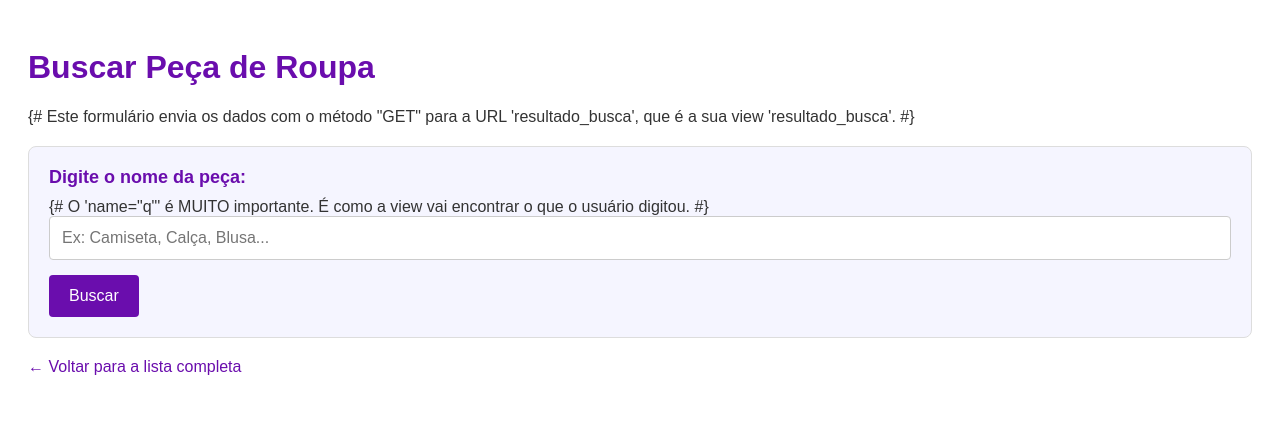
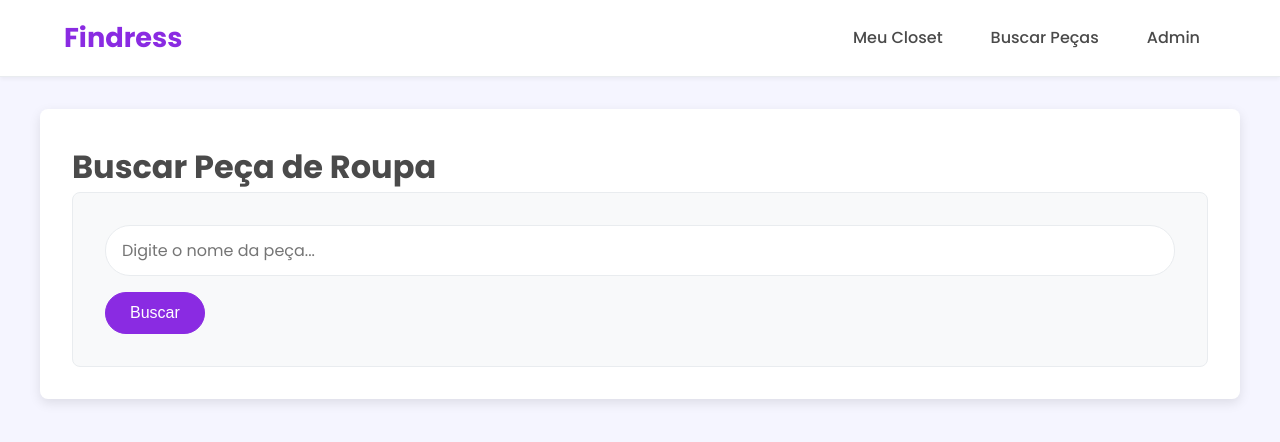
Before and after one commit to Morpheus90s/ENG4021-Grupo_1, a Django app: page /busca/ in a window 1280 px wide. Shown: the top 442 px of the page. Run offline with Django 5.2, Linux system fonts and the light colour scheme.

Commit message:
correções e finalização da consultas

```diff
--- /dev/null
+++ b/findress_site/closet/templates/closet/base.html
@@ -0,0 +1,28 @@
+
+{% load static %}
+<!DOCTYPE html>
+<html lang="pt-br">
+<head>
+    <meta charset="UTF-8">
+    <meta name="viewport" content="width=device-width, initial-scale=1.0">
+    <title>{% block title %}Findress{% endblock %}</title>
+    <link rel="stylesheet" href="{% static 'css/style.css' %}">
+</head>
+<body>
+
+    <header class="main-header">
+        <a href="{% url 'lista_pecas' %}" class="logo">Findress</a>
+        <nav class="main-nav">
+            <a href="{% url 'lista_pecas' %}">Meu Closet</a>
+            <a href="{% url 'pagina_busca' %}">Buscar Peças</a>
+            <a href="/admin/" target="_blank">Admin</a>
+        </nav>
+    </header>
+
+    <main class="main-content">
+        {% block content %}
+        {% endblock %}
+    </main>
+
+</body>
+</html>
--- a/findress_site/closet/templates/closet/pagina_busca.html
+++ b/findress_site/closet/templates/closet/pagina_busca.html
@@ -1,75 +1,20 @@
-<!DOCTYPE html>
-<html lang="pt-br">
-<head>
-    <meta charset="UTF-8">
-    <title>Buscar Peça - Findress</title>
-    <style>
-        body { font-family: sans-serif; padding: 20px; color: #333; }
-        h1 { color: #6a0dad; }
-        form {
-            margin-top: 20px;
-            padding: 20px;
-            background-color: #f5f5ff;
-            border-radius: 8px;
-            border: 1px solid #ddd;
-        }
-        form label {
-            font-size: 18px;
-            font-weight: 600;
-            color: #6a0dad;
-            display: block;
-            margin-bottom: 10px;
-        }
-        form input[type="text"] {
-            width: 100%;
-            padding: 12px;
-            font-size: 16px;
-            border: 1px solid #ccc;
-            border-radius: 4px;
-            box-sizing: border-box; /* Garante que o padding não quebre o layout */
-        }
-        .btn-buscar {
-            padding: 12px 20px;
-            font-size: 16px;
-            background-color: #6a0dad;
-            color: white;
-            border: none;
-            border-radius: 4px;
-            cursor: pointer;
-            text-decoration: none;
-            margin-top: 15px;
-        }
-        .btn-buscar:hover { background-color: #5a0ca0; }
-        .link-voltar {
-            display: inline-block;
-            margin-top: 20px;
-            color: #6a0dad;
-            text-decoration: none;
-        }
-        .link-voltar:hover { text-decoration: underline; }
-    </style>
-</head>
-<body>
+
+{% extends 'closet/base.html' %}
+
+{% block title %}Buscar Peça - Findress{% endblock %}
+
+{% block content %}
 
     <h1>Buscar Peça de Roupa</h1>
 
-    {#
-      Este formulário envia os dados com o método "GET"
-      para a URL 'resultado_busca', que é a sua view 'resultado_busca'.
-    #}
-    <form action="{% url 'resultado_busca' %}" method="get">
-        <label for="busca">Digite o nome da peça:</label>
+    <div class="form-container">
 
-        {#
-          O 'name="q"' é MUITO importante.
-          É como a view vai encontrar o que o usuário digitou.
-        #}
-        <input type="text" name="q" id="busca" placeholder="Ex: Camiseta, Calça, Blusa...">
+      <form action="{% url 'resultado_busca' %}" method="get">
 
-        <button type="submit" class="btn-buscar">Buscar</button>
-    </form>
+          <input type="text" name="busca" class="form-input" placeholder="Digite o nome da peça...">
 
-    <a href="{% url 'lista_pecas' %}" class="link-voltar">&larr; Voltar para a lista completa</a>
+          <button type="submit" class="btn-primary">Buscar</button>
+      </form>
+    </div>
 
-</body>
-</html>
+{% endblock %}
--- a/findress_site/closet/views.py
+++ b/findress_site/closet/views.py
@@ -1,53 +1,31 @@
 from django.shortcuts import render
-from .models import PecaRoupa # Importa o modelo que queremos consultar
+from .models import PecaRoupa
 
-# --- Esta é a view que você já tinha ---
 def listar_pecas(request):
-    """
-    Esta view (lógica) busca todas as peças de roupa cadastradas no banco
-    e as envia para o template HTML 'closet/lista_pecas.html'.
-    """
+    """Mostra todas as peças."""
     todas_as_pecas = PecaRoupa.objects.all()
+    contexto = {
+        'pecas': todas_as_pecas,
+        'busca': None,
+    }
+    return render(request, 'closet/lista_pecas.html', contexto)
+
+def pagina_busca(request):
+    """Mostra a página com o formulário de busca."""
+    return render(request, 'closet/pagina_busca.html')
+
+def resultado_busca(request):
+    """Recebe a busca, filtra o banco e mostra os resultados."""
+    busca_digitada = request.GET.get('busca', '')
+
+    if busca_digitada:
+        pecas_filtradas = PecaRoupa.objects.filter(nome_peca__icontains=busca_digitada)
+    else:
+        pecas_filtradas = PecaRoupa.objects.none()
 
     contexto = {
-        'pecas': todas_as_pecas,
+        'pecas': pecas_filtradas,
+        'busca': busca_digitada,
     }
 
     return render(request, 'closet/lista_pecas.html', contexto)
-
-# --- AQUI COMEÇA A NOVA TAREFA: "Consulta com filtro" ---
-
-# 1. View para MOSTRAR a página com o formulário de busca
-def pagina_busca(request):
-    """
-    Esta view apenas renderiza o template que contém o formulário de busca.
-    """
-    return render(request, 'closet/pagina_busca.html')
-
-
-# 2. View para PROCESSAR a busca e MOSTRAR OS RESULTADOS
-def resultado_busca(request):
-    """
-    Esta view recebe o que o usuário digitou no formulário,
-    filtra o banco de dados e envia os resultados para o template.
-    """
-
-    # Pega o valor do campo 'busca' do formulário (via método GET)
-    # Se não encontrar nada, usa uma string vazia ''
-    busca_digitada = request.GET.get('busca', '')
-
-    # Filtra o banco de dados
-    # PecaRoupa.objects.filter(nome_peca__icontains=busca_digitada)
-    # __icontains significa: "contenha este texto, ignorando maiúsculas/minúsculas"
-    if busca_digitada:
-        pecas_filtradas = PecaRoupa.objects.filter(nome_peca__icontains=busca_digitada)
-    else:
-        pecas_filtradas = PecaRoupa.objects.all() # Se a busca for vazia, mostra tudo
-
-    contexto = {
-        'pecas': pecas_filtradas, # Envia os resultados para o template
-        'busca': busca_digitada,  # Envia o termo da busca de volta (para sabermos o que foi buscado)
-    }
-
-    # Reutiliza o mesmo template da lista de peças para mostrar os resultados
-    return render(request, 'closet/lista_pecas.html', contexto)
--- /dev/null
+++ b/findress_site/static/css/style.css
@@ -0,0 +1,155 @@
+/* Google Font */
+@import url('https://fonts.googleapis.com/css2?family=Poppins:wght@400;500;600;700&display=swap');
+
+:root {
+    --lilac-primary: #8a2be2;
+    --lilac-dark: #6a0dad;
+    --lilac-light: #d4c1ed;
+    --lilac-bg: #f5f5ff;
+    --text-color: #4a4a4a;
+    --grey-light: #f8f9fa;
+    --grey-border: #e9ecef;
+    --footer-bg: #f2f2f2;
+    --footer-text: #666;
+}
+
+* { margin: 0; padding: 0; box-sizing: border-box; }
+
+body {
+    font-family: 'Poppins', sans-serif;
+    color: var(--text-color);
+    line-height: 1.6;
+    background-color: var(--lilac-bg);
+    margin: 0;
+}
+
+.main-header {
+    padding: 1rem 5%;
+    display: flex;
+    justify-content: space-between;
+    align-items: center;
+    border-bottom: 1px solid var(--grey-border);
+    background-color: #fff;
+    box-shadow: 0 2px 4px rgba(0,0,0,0.05);
+}
+
+.logo {
+    font-size: 1.7rem;
+    font-weight: 700;
+    color: var(--lilac-primary);
+    text-decoration: none;
+}
+
+.main-nav {
+    display: flex;
+    gap: 1rem;
+}
+
+.main-nav a {
+    text-decoration: none;
+    color: var(--text-color);
+    font-weight: 500;
+    padding: 0.5rem 1rem;
+    transition: color 0.2s;
+    border-radius: 4px;
+}
+
+.main-nav a:hover {
+    color: var(--lilac-primary);
+    background-color: var(--lilac-bg);
+}
+
+.main-content {
+    max-width: 1200px;
+    margin: 2rem auto;
+    padding: 2rem;
+    background-color: #fff;
+    border-radius: 8px;
+    box-shadow: 0 4px 12px rgba(0,0,0,0.1);
+}
+
+/* Estilos para a Tabela */
+table {
+    width: 100%;
+    border-collapse: collapse;
+    margin-top: 2rem;
+}
+th, td {
+    border: 1px solid var(--grey-border);
+    padding: 0.75rem 1rem;
+    text-align: left;
+}
+th {
+    background-color: var(--lilac-bg);
+    color: var(--lilac-dark);
+    font-weight: 600;
+}
+tr:nth-child(even) {
+    background-color: var(--grey-light);
+}
+
+/* Estilos para Formulários */
+.form-container {
+    padding: 2rem;
+    border: 1px solid var(--grey-border);
+    border-radius: 8px;
+    background-color: var(--grey-light);
+}
+.form-input {
+    width: 100%;
+    padding: 0.75rem 1rem;
+    border: 1px solid var(--grey-border);
+    border-radius: 25px;
+    margin-bottom: 1rem;
+    font-family: 'Poppins', sans-serif;
+    font-size: 1rem;
+    box-sizing: border-box; /* Garante que o padding não quebre o layout */
+}
+.btn-primary {
+    text-decoration: none;
+    padding: 0.7rem 1.5rem;
+    border-radius: 25px;
+    font-weight: 500;
+    transition: all 0.2s;
+    border: 1px solid var(--lilac-primary);
+    background-color: var(--lilac-primary);
+    color: #fff;
+    cursor: pointer;
+    font-size: 1rem;
+}
+.btn-primary:hover {
+    background-color: var(--lilac-dark);
+}
+.empty-message {
+    text-align: center;
+    padding: 2rem;
+    background-color: var(--grey-light);
+    border-radius: 8px;
+    color: var(--footer-text);
+}
+
+/* Link simples, como o "Buscar" na lista */
+.btn-link {
+    display: inline-block;
+    text-decoration: none;
+    padding: 0.5rem 1rem;
+    border-radius: 25px;
+    font-weight: 500;
+    transition: all 0.2s;
+    border: 1px solid var(--lilac-primary);
+    background-color: var(--lilac-primary);
+    color: #fff;
+    margin-bottom: 1rem;
+}
+.btn-link:hover {
+    background-color: var(--lilac-dark);
+}
+
+.page-header {
+    display: flex;
+    justify-content: space-between;
+    align-items: center;
+    margin-bottom: 1rem;
+    border-bottom: 2px solid var(--lilac-bg);
+    padding-bottom: 1rem;
+}
```
Also changed, not shown: findress_site/closet/templates/closet/lista_pecas.html (+25 -48 lines), findress_site/closet/urls.py (+2 -5 lines), findress_site/findress_site/settings.py (+42 -52 lines).
